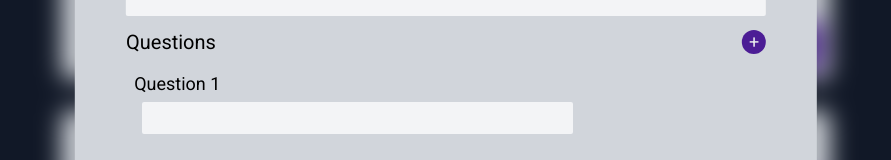
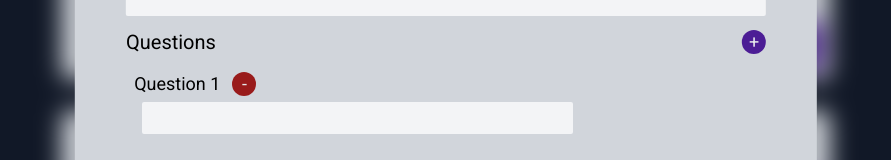
Before and after one commit to tojamrcel/quizapp-react-project, a React (Vite) app: page /quizzes in a window 1280 px wide. Both pictures are taken after a click on the button "CREATE YOUR OWN QUIZ". Shown: the part 329-489 px from the top of the page, without its empty margins (194-1085 px from the left). Built offline with nearby package versions, Linux system fonts and the light colour scheme; data requests are answered from the project's data file.

Commit message:
feat: create button to delete question

```diff
--- a/src/features/quiz/CreateQuizForm.jsx
+++ b/src/features/quiz/CreateQuizForm.jsx
@@ -52,6 +52,9 @@ function CreateQuizForm() {
         setQuestions((questions) => questions + 1)
     }
 
+    function removeQuestion() {
+        setQuestions((questions) => questions - 1)
+    }
     return (
         <div>
             <h1 className="my-4 text-4xl font-bold">Create Quiz</h1>
@@ -108,6 +111,7 @@ function CreateQuizForm() {
                                     questionNum={i}
                                     register={register}
                                     errors={errors}
+                                    removeQuestion={removeQuestion}
                                 />
                             ),
                         )}
--- a/src/features/quiz/QuestionForm.jsx
+++ b/src/features/quiz/QuestionForm.jsx
@@ -14,9 +14,14 @@ function QuestionForm({ questionNum, register, errors }) {
             className={`${questionNum !== 0 ? "border-t-[1px]" : ""} border-gray-200 px-2 py-2`}
         >
             <div className="ml-2 flex flex-col gap-1">
+                <div className="flex items-center gap-3">
                     <label htmlFor="question" className="-ml-2 text-lg">
                         Question {questionNum + 1}
                     </label>
+                    <button className="flex h-2 w-2 items-center justify-center rounded-full bg-red-800 p-[12px] text-lg text-gray-200 transition-colors duration-300 hover:bg-red-900">
+                        -
+                    </button>
+                </div>
                 <Input
                     variation="sm"
                     register={register(`${questionNum}-question`, {
@@ -69,11 +74,12 @@ function QuestionForm({ questionNum, register, errors }) {
                         })}
                     />
                 </div>
+                <div className="flex w-full items-center gap-2">
                     <label htmlFor="correctAnswer" className="text-base">
                         Correct answer
                     </label>
                     <select
-                    className="h-8"
+                        className="h-8 w-[15%]"
                         name="correctAnswer"
                         {...register(`${questionNum}-correctAnswer`, {
                             required: "This field is required.",
@@ -85,6 +91,7 @@ function QuestionForm({ questionNum, register, errors }) {
                         <option value="3">Option 4</option>
                     </select>
                 </div>
+            </div>
         </li>
     )
 }
```
Lines whose indentation alone changed are shown as unchanged.
